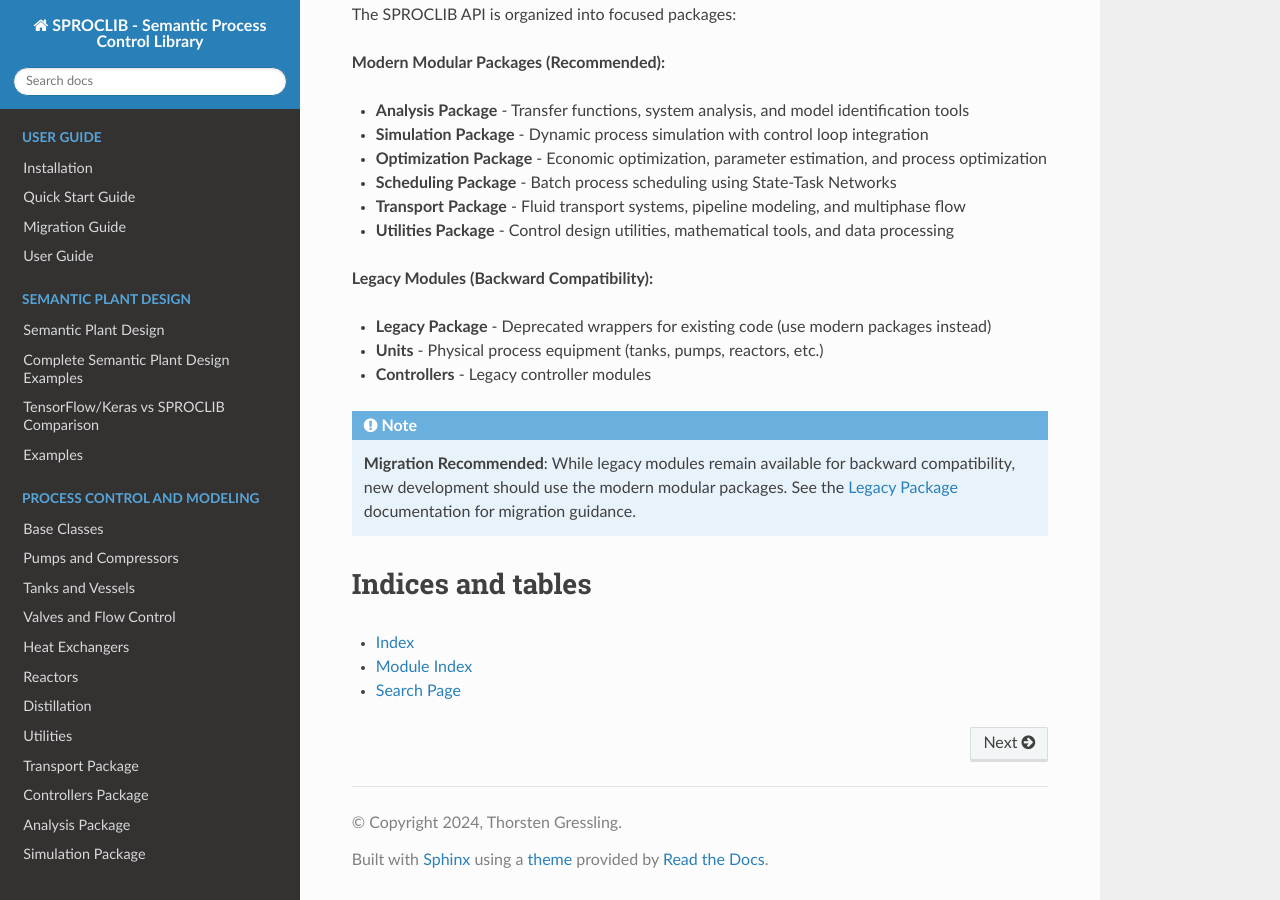
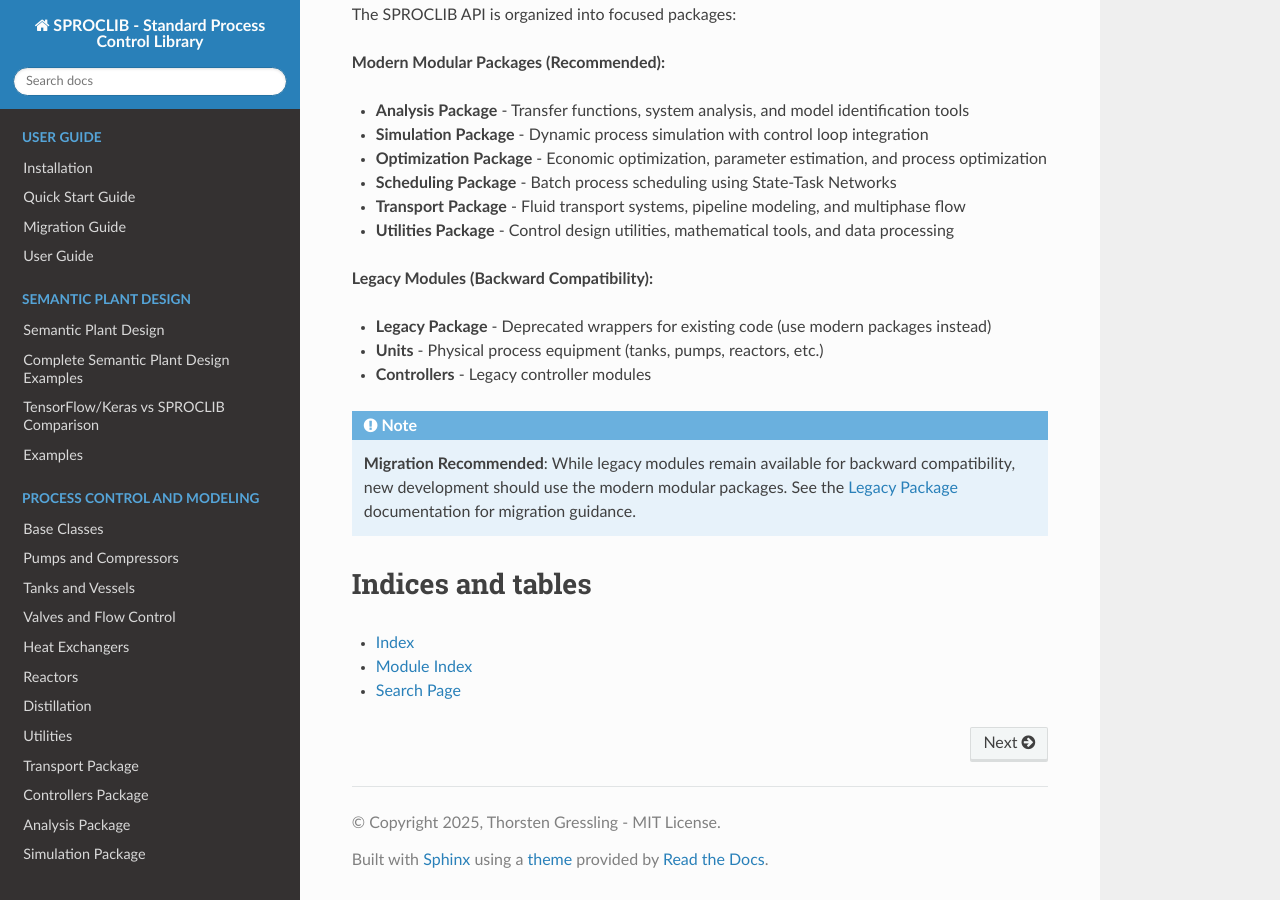
Before and after one commit to Gressling/sproclib, a Sphinx documentation site: the page built from docs/source/index.rst, in a window 1280 px wide and 900 px high, scrolled down 7227 px. Built offline with Sphinx 7.4.7 and the Read the Docs theme 3.1.0, drawn with Linux system fonts in a browser that asks for light colours; pages that are not in the unit, such as notebooks, are missing from menus.

Commit message:
Update conf.py

```diff
--- a/docs/source/conf.py
+++ b/docs/source/conf.py
@@ -9,6 +9,14 @@
 # Add the process_control package to Python path
 sys.path.insert(0, os.path.abspath('../../'))
 sys.path.insert(0, os.path.abspath('../../../'))
+
+# Add these autodoc settings
+autodoc_default_options = {
+    'members': True,
+    'undoc-members': True,
+    'show-inheritance': True,
+    'special-members': '__init__',
+}
 
 # Mock external dependencies that aren't available during documentation build
 import sys
@@ -33,11 +41,15 @@
 # Also add to autodoc_mock_imports for additional safety
 autodoc_mock_imports = MOCK_MODULES
 
+# Avoid documenting private methods that cause issues
+autodoc_member_order = 'bysource'
+autodoc_typehints = 'description'
+
 # -- Project information -----------------------------------------------------
 # https://www.sphinx-doc.org/en/master/usage/configuration.html#project-information
 
-project = 'SPROCLIB - Semantic Process Control Library'
-copyright = '2024, Thorsten Gressling'
+project = 'SPROCLIB - Standard Process Control Library'
+copyright = '2025, Thorsten Gressling - MIT License'
 author = 'Thorsten Gressling'
 release = '1.0.0'
 
@@ -124,7 +136,7 @@
 }
 
 # Add custom configuration for semantic plant design
-html_title = 'SPROCLIB - Semantic Chemical Process Control Library'
+html_title = 'SPROCLIB - Standard Chemical Process Control Library'
 html_short_title = 'SPROCLIB Chemical Process Control Library'
 
 # Custom sidebar - simplified
```
